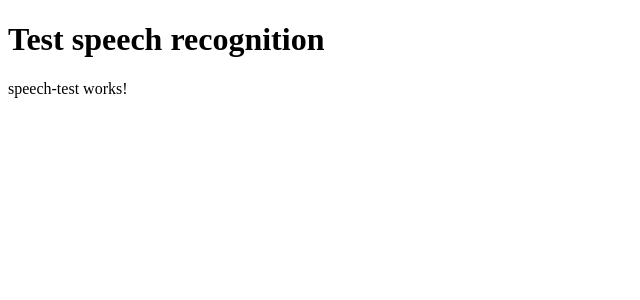
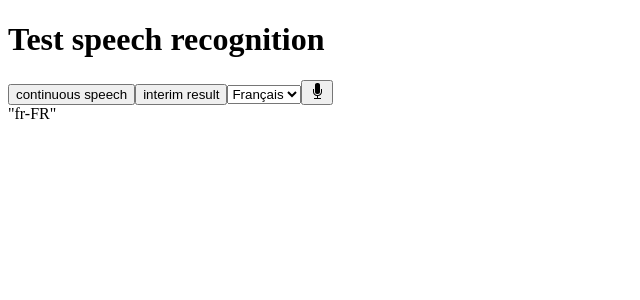
Before and after one commit to jlguenego/aspeech, an Angular app: page / in a window 1280 px wide. Shown: the top 300 px of the page, without its empty margins (0-640 px from the left). Built offline with nearby package versions, Linux system fonts and the light colour scheme.

Commit message:
speech ongoing

```diff
--- a/src/app/app.module.ts
+++ b/src/app/app.module.ts
@@ -4,6 +4,7 @@ import { NgModule } from '@angular/core';
 import { AppRoutingModule } from './app-routing.module';
 import { AppComponent } from './app.component';
 import { SpeechTestComponent } from './speech-test/speech-test.component';
+import { ReactiveFormsModule } from '@angular/forms';
 
 @NgModule({
   declarations: [
@@ -12,6 +13,7 @@ import { SpeechTestComponent } from './speech-test/speech-test.component';
   ],
   imports: [
     BrowserModule,
+    ReactiveFormsModule,
     AppRoutingModule
   ],
   providers: [],
--- /dev/null
+++ b/src/app/interfaces/ispeech-recognition.ts
@@ -0,0 +1,26 @@
+export interface ISpeechRecognition {
+  /**
+   * when false, automatically stops after silence.
+   *
+   */
+  continuous: boolean;
+  /**
+   * if true, then allow to the speech recognition to change its mind on a result.
+   */
+  interimResults: boolean;
+  /**
+   * language code
+   * code BCP-47 (language-locale)
+   */
+  lang: string;
+  /**
+   * start listening for speech voice.
+   */
+  start(): void;
+
+  /**
+   * stop listening for speech voice.
+   */
+  stop(): void;
+
+}
--- /dev/null
+++ b/src/app/interfaces/iwindow.ts
@@ -0,0 +1,5 @@
+import { ISpeechRecognition } from './ispeech-recognition';
+
+export interface IWindow extends Window {
+  webkitSpeechRecognition: new () => ISpeechRecognition;
+}
--- a/src/app/speech-test/speech-test.component.html
+++ b/src/app/speech-test/speech-test.component.html
@@ -1 +1,10 @@
-<p>speech-test works!</p>
+<button (click)="toggleContinuous()">continuous speech</button>
+<button (click)="toggleInterimResults()">interim result</button>
+<select [formControl]="dialect">
+  <option *ngFor="let country of countries" [value]="country.code">{{country.label}}</option>
+</select>
+<button class="microphone" (click)="start()">
+  <img src="../../assets/mic.svg" alt="Microphone">
+</button>
+<div></div>
+{{dialect.value | json}}
--- a/src/app/speech-test/speech-test.component.ts
+++ b/src/app/speech-test/speech-test.component.ts
@@ -1,4 +1,7 @@
 import { Component, OnInit } from '@angular/core';
+import { FormControl } from '@angular/forms';
+import { IWindow } from '../interfaces/iwindow';
+import { ISpeechRecognition } from '../interfaces/ispeech-recognition';
 
 @Component({
   selector: 'app-speech-test',
@@ -7,9 +10,57 @@ import { Component, OnInit } from '@angular/core';
 })
 export class SpeechTestComponent implements OnInit {
 
+  recognition: ISpeechRecognition;
+
+  countries = [
+    { label: 'Français', code: 'fr-FR' },
+    { label: 'Română', code: 'ro-RO' },
+    { label: 'English', code: 'en-NZ' },
+  ];
+
+  recognizing = false;
+  dialect = new FormControl('fr-FR');
+
   constructor() { }
 
   ngOnInit() {
+    const { webkitSpeechRecognition }: IWindow = window as IWindow;
+    this.recognition = new webkitSpeechRecognition();
+    this.recognition.continuous = true;
+    this.recognition.interimResults = true;
+
+    // recognition.onstart = function () { ... }
+    // recognition.onresult = function (event) { ... }
+    // recognition.onerror = function (event) { ... }
+    // recognition.onend = function () { ... }
+  }
+
+  toggleContinuous() {
+    this.recognition.continuous = !this.recognition.continuous;
+  }
+
+  toggleInterimResults() {
+    this.recognition.interimResults = !this.recognition.interimResults;
+  }
+
+  start() {
+
+    if (this.recognizing) {
+      this.recognition.stop();
+      console.log('stop');
+      return;
+    }
+    console.log('start');
+    // final_transcript = '';
+    this.recognition.lang = this.dialect.value;
+    this.recognition.start();
+    // ignore_onend = false;
+    // final_span.innerHTML = '';
+    // interim_span.innerHTML = '';
+    // start_img.src = 'mic-slash.gif';
+    // showInfo('info_allow');
+    // showButtons('none');
+    // start_timestamp = event.timeStamp;
   }
 
 }
```
Also changed, not shown: src/assets/mic.svg (added).
